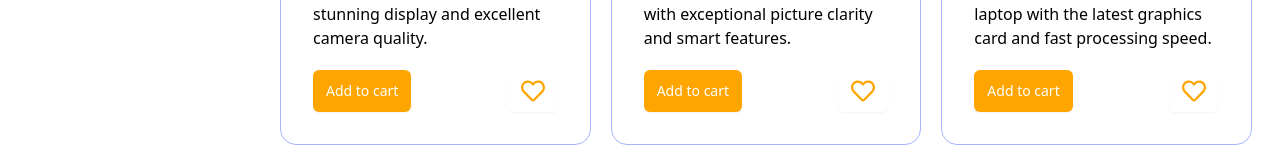
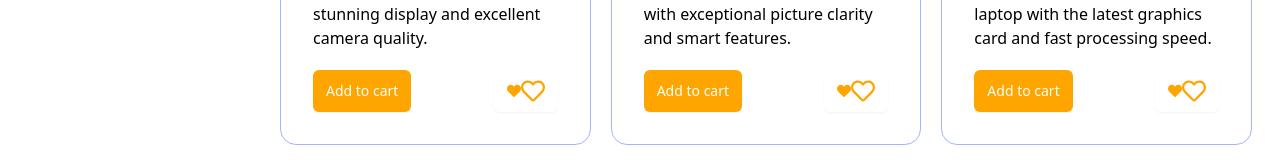
Before and after one commit to developerMohib/shopping-cart, a React (Vite) app in the folder client/: page / in a window 1280 px wide. Shown: the part 419-581 px from the top of the page. Built offline with nearby package versions, Linux system fonts and the light colour scheme.

Commit message:
try to deploy 8

```diff
--- a/client/src/pages/home/Home.tsx
+++ b/client/src/pages/home/Home.tsx
@@ -57,7 +57,7 @@ const Home: React.FC = (): JSX.Element => {
                                 </p>
                                 <div className="mt-5 flex justify-between">
                                     <button onClick={() => handleAddCart(product.id)} type="button" className="inline-flex items-center rounded-md border border-transparent bg-bg px-3 py-2 text-sm font-medium leading-4 text-white shadow-sm hover:bg-gray-700">Add to cart</button>
-                                    <button onClick={() => handleAddwishlist(product.id)} type="button" className="inline-flex items-center rounded-md border border-transparent text-bg px-3 py-2 text-sm font-medium leading-4 shadow-sm"> <FaRegHeart className="text-2xl text-bg" /> </button>
+                                    <button onClick={() => handleAddwishlist(product.id)} type="button" className="inline-flex items-center rounded-md border border-transparent text-bg px-3 py-2 text-sm font-medium leading-4 shadow-sm"> < FaHeart /> <FaRegHeart className="text-2xl text-bg" /> </button>
                                 </div>
                             </div>
                         </Link>
```
